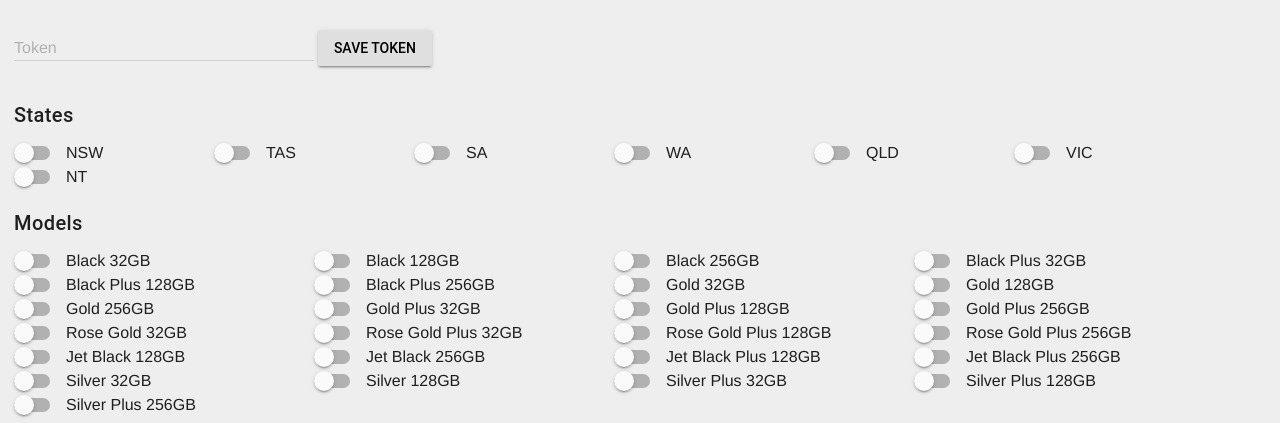
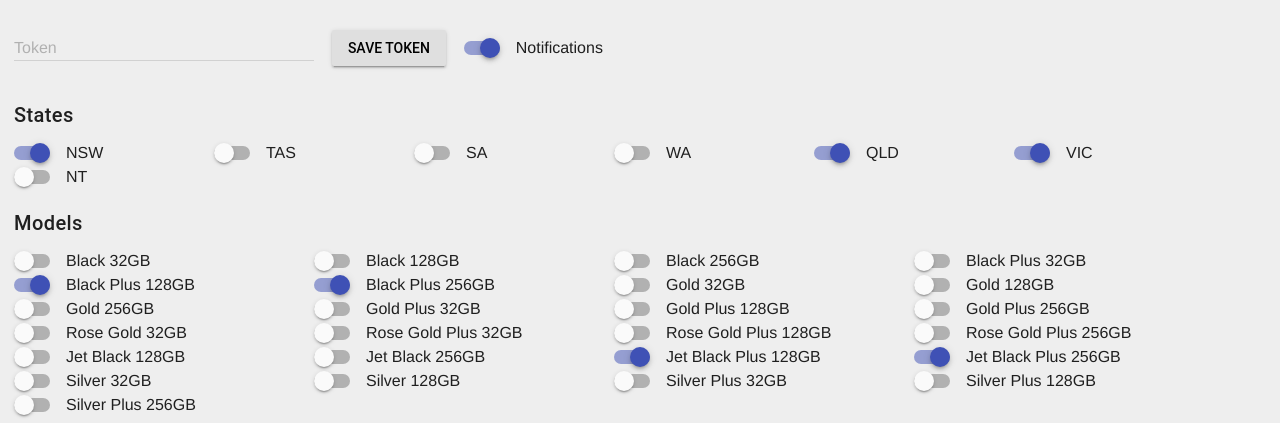
Before and after one commit to patrick-lai/iPhone-X-farmer, a website: page public/index.html in a window 1280 px wide. Shown: the top 423 px of the page. Drawn offline with nearby package versions, Linux system fonts and the light colour scheme; some packages are replaced by stand-ins of ours; a script that the page names is missing.

Commit message:
Added toggle to turn notifications off Fetch per 4 minutes instead of 2

```diff
--- a/public/index.html
+++ b/public/index.html
@@ -12,9 +12,14 @@
           <label class="mdl-textfield__label" for="token">Token</label>
         </div>
         <!-- Raised button with ripple -->
-        <button ng-click="saveTokenAndFetch()" class="mdl-button mdl-js-button mdl-button--raised mdl-js-ripple-effect">
+        <button ng-click="saveTokenAndFetch()" class="mdl-button mdl-js-button mdl-button--raised mdl-js-ripple-effect" style="margin: 0 1em;">
           Save Token
         </button>
+
+        <label class="mdl-switch mdl-js-switch mdl-js-ripple-effect">
+          <input type="checkbox" class="mdl-switch__input" ng-model="notifications">
+          <span class="mdl-switch__label">Notifications</span>
+        </label>
       </form>
 
       <div ng-show="countDown"> {{status}}  | Next Refresh : {{countDown}} seconds</div>
--- a/public/scripts/app.js
+++ b/public/scripts/app.js
@@ -13,8 +13,8 @@
     $scope.countDown;
     $scope.intervalTime = 120000;
     $scope.audio = new Audio('http://soundbible.com/mp3/sms-alert-3-daniel_simon.mp3');
-
     $scope.audio.volume = .5;
+    $scope.notifications = true;
 
     $scope.states = ['NSW','TAS', 'SA', 'WA', 'QLD', 'VIC', 'NT'];
     $scope.phones = [
@@ -58,8 +58,18 @@
       return _.sortBy($scope.phones, 'storePickupProductTitle');
     }
 
-    $scope.checkedStates = {};
-    $scope.checkedPhones= {};
+    $scope.checkedStates = {
+      'NSW' : true,
+      'VIC' : true,
+      'QLD' : true
+    };
+
+    $scope.checkedPhones= {
+      'MN4V2X/A': true,
+      'MN512X/A': true,
+      'MN4M2X/A': true,
+      'MN4W2X/A': true
+    };
 
     $scope.isStateChecked = function(state){
       return $scope.checkedStates[state] ? true : false;
@@ -97,6 +107,8 @@
     }
 
     $scope.notify = function(phone){
+      if(!$scope.notifications) return;
+
       $scope.audio.play();
       Push.create("Found iphone", {
           body: phone,
--- a/src/config.js
+++ b/src/config.js
@@ -1,4 +1,4 @@
 export default {
-  fetchInterval : 120000, // 2 minutes
+  fetchInterval : 240000, // 4 minutes
   googleSheetKey: '1cwXhGtSgt9WbUKuV0XFOWO-unQqr9ju69KnWEoHWiQw'
 }
```
